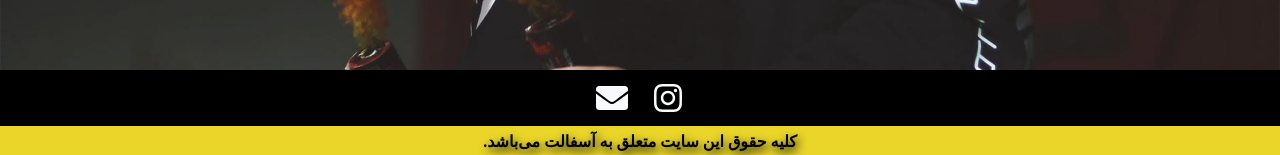
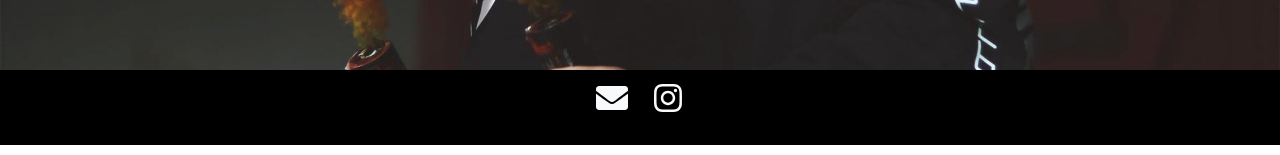
Before and after one commit to asfaltbrandorg/asfalt, a React (Create React App) app: page / in a window 1280 px wide. Shown: the part 730-885 px from the top of the page. Built offline with nearby package versions, Linux system fonts and the light colour scheme; a web font is replaced by a local one.

Commit message:
Fix footers

```diff
--- a/src/components/Footer.jsx
+++ b/src/components/Footer.jsx
@@ -9,8 +9,8 @@ const socialSizeStyle = {
 
 const Footer = () => {
   return (
-    <footer className="bg-dark text-center text-light shadow-lg">
-      <div className="bg-black p-2">
+    <footer style={{ height: "75px" }} className="bg-dark text-center text-light shadow-lg">
+      <div className="bg-black p-2 h-100">
         <div className="d-flex justify-content-center align-items-center">
           <div style={socialSizeStyle} className="bg-black p-2 mx-2 d-flex justify-content-center align-items-center">
             <FontAwesomeIcon className="m-2 cursor-pointer" icon={faEnvelope} size="2x" />
@@ -20,9 +20,6 @@ const Footer = () => {
           </div>
         </div>
       </div>
-      <div className="bg-yellow p-1">
-        <span className="text-black font-weight-bold drop-shadow">.کلیه حقوق این سایت متعلق به آسفالت می‌باشد</span>
-      </div>
     </footer>
   );
 };
--- a/src/components/Footer2.jsx
+++ b/src/components/Footer2.jsx
@@ -9,6 +9,7 @@ const footerStyles1 = {
   backgroundRepeat: "no-repeat",
   backgroundSize: "cover",
   backgroundPosition: "center",
+  height: "100%",
 };
 
 const footerStyles2 = {
@@ -28,8 +29,7 @@ const socialSizeStyle = {
 
 const Footer = () => {
   return (
-    <footer className="bg-dark text-center text-light shadow-lg">
-      <div>
+    <footer style={{ height: "75px" }} className="bg-dark text-center text-light shadow-lg">
       <div style={footerStyles1} className="d-flex justify-content-center align-items-center">
         <div style={socialSizeStyle} className="d-flex align-items-center">
           <div className="mx-1 d-flex justify-content-center align-items-center">
@@ -40,10 +40,6 @@ const Footer = () => {
           </div>
         </div>
       </div>
-      </div>
-      <div style={footerStyles2} className="bg-yellow">
-        <span className="text-black font-weight-bold drop-shadow">.کلیه حقوق این سایت متعلق به آسفالت می‌باشد</span>
-      </div>
     </footer>
   );
 };
```
Lines whose indentation alone changed are shown as unchanged.
